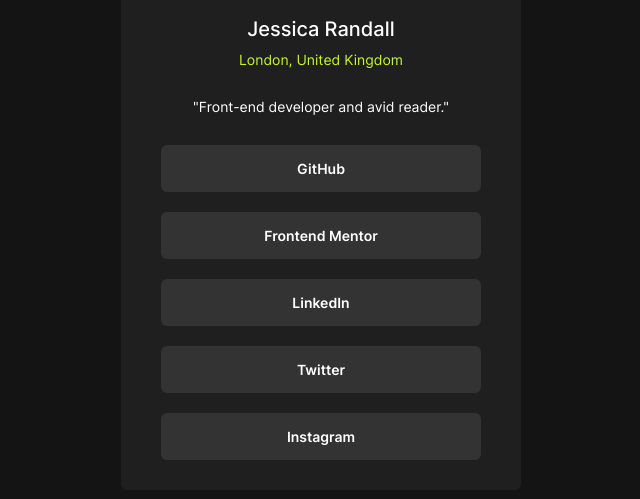
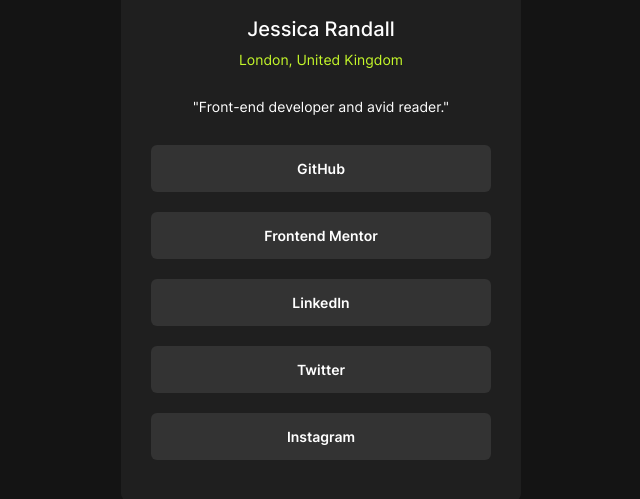
Before and after one commit to Mahmoud-Rehan/social-links-profile-main, a plain HTML site: page index.html in a window 1280 px wide. Shown: the part 207-706 px from the top of the page, without its empty margins (319-959 px from the left). Drawn offline with Linux system fonts and the light colour scheme.

Commit message:
Jan 17, 2026, 11:15 PM

```diff
--- a/style.css
+++ b/style.css
@@ -23,7 +23,7 @@
 
 .card {
   background-color: hsl(0, 0%, 12%);
-  padding: 20px 40px;
+  padding: 30px;
   border-radius: 6px;
   color: #fff;
   width: 400px;
```
